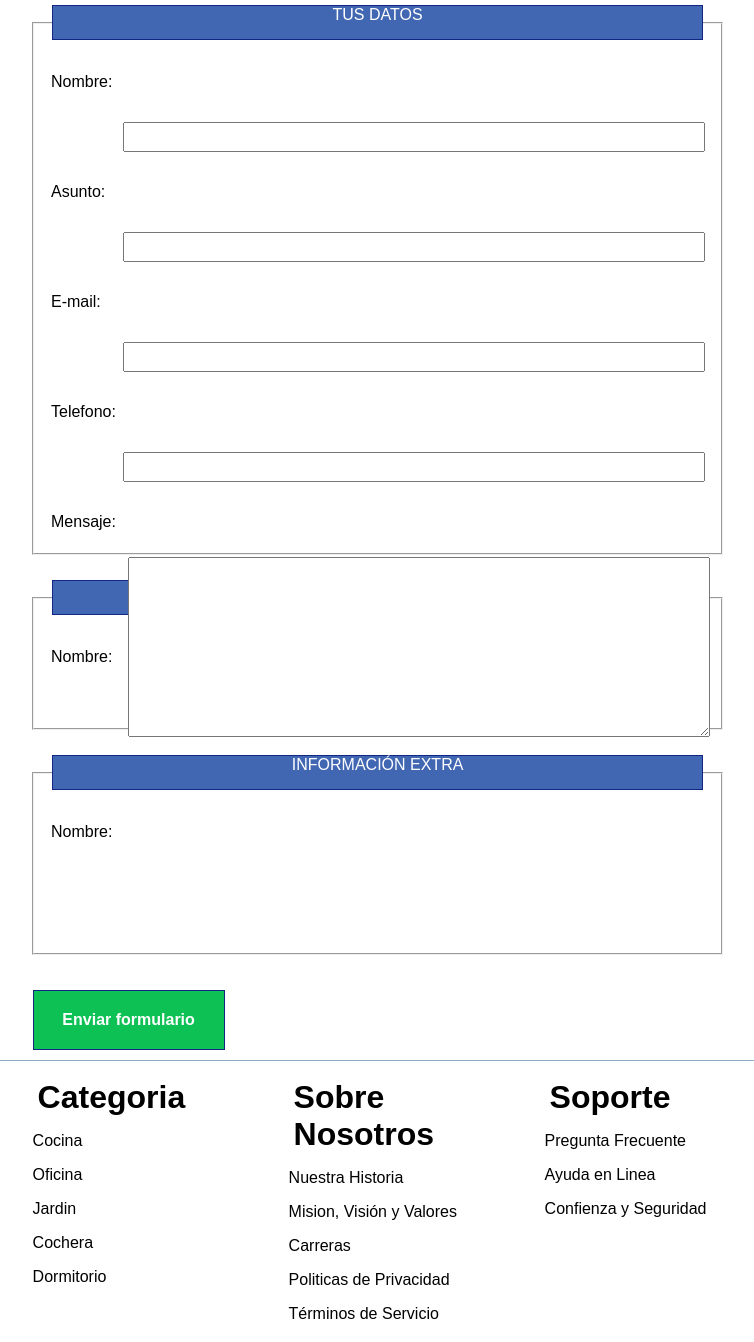
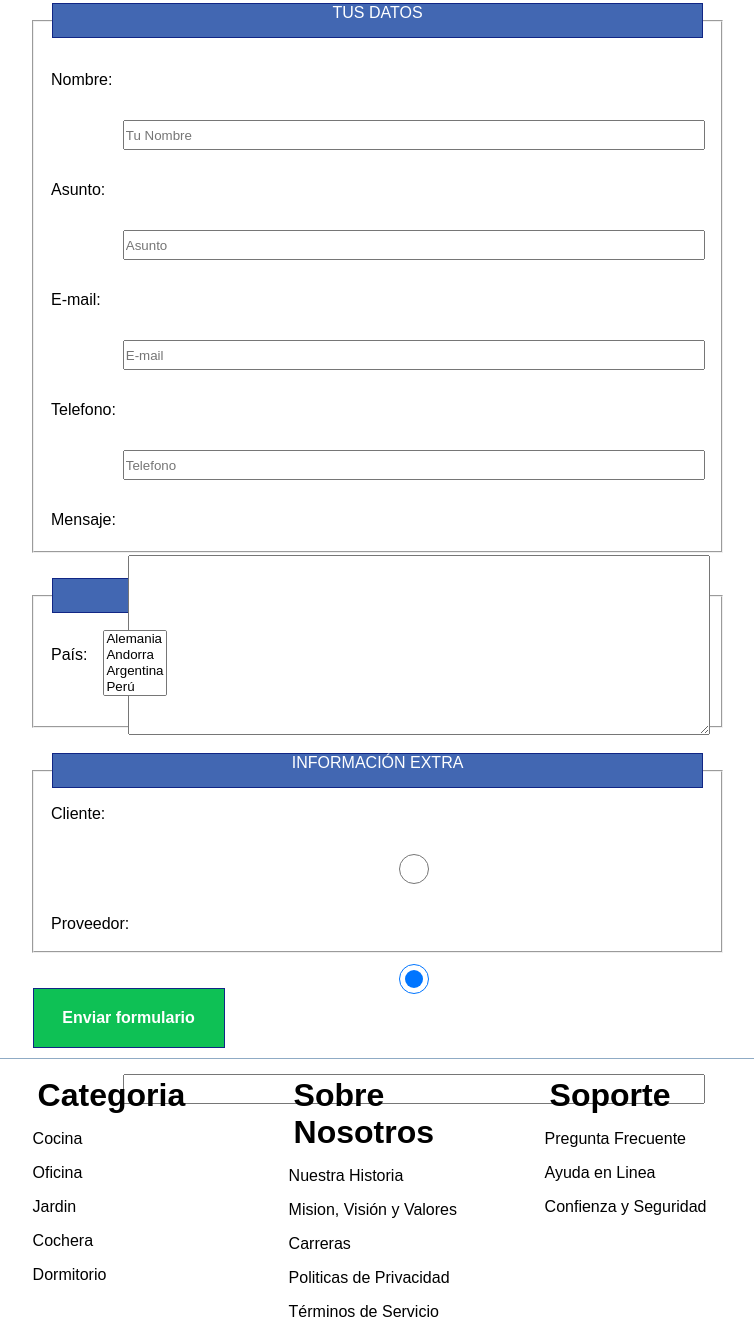
Before and after one commit to juandmelendezpe/proyectoFlexbox, a plain HTML site: page contacto.html in a window 1280 px wide. Shown: the part 235-1577 px from the top of the page, without its empty margins (249-1003 px from the left). Drawn offline with Linux system fonts and the light colour scheme.

Commit message:
cambios form css
canbios en index y csss

```diff
--- a/contacto.html
+++ b/contacto.html
@@ -42,13 +42,13 @@
                   <legend> TUS DATOS</legend>
                   <P>
                   <label for="nombre">Nombre:</label>
-                  <input type="text" name="nombre" />
+                  <input type="text" name="nombre" placeholder="Tu Nombre" />
                   <label for="nombre">Asunto:</label>
-                  <input type="text" name="Asunto" />
+                  <input type="text" name="Asunto" placeholder="Asunto"/>
                   <label for="nombre">E-mail:</label>
-                  <input type="email" name="E-mail" />
+                  <input type="email" name="E-mail" placeholder="E-mail" />
                   <label for="nombre">Telefono:</label>
-                  <input type="number" name="Telefono" />
+                  <input type="text" name="Telefono" placeholder="Telefono"/>
                   <label for="mensaje">Mensaje:</label>
                   <textarea name="mensaje" rows="">
                   </textarea>
@@ -61,16 +61,29 @@
                 <fieldset id="form_pais">
                   <legend> PAÍS</legend>
                   <P>
-                  <label for="nombre">Nombre:</label>
+                  <label for="pais">País:</label>
+                  <select name="provincia" multiple="multiple">
+                    <option value="a">Alemania</option>
+                    <option value="b">Andorra</option>
+                    <option value="c">Argentina</option>
+                    <option value="d">Perú</option>
+                    <option value="e">Brazil</option>
+                    <option value="f">España</option>
+                    <option value="d">Francia</option>
+                    <option value="f">Italia</option>
+                   </select>
                   </P>
                 </fieldset>
               </form>
               <form method="post" action="">
                 <fieldset id="form_infoExtra">
                   <legend> INFORMACIÓN EXTRA</legend>
-                  <P>
-                  <label for="nombre">Nombre:</label>
-                  </P>
+                  <label for="nombre">Cliente:</label>
+                  <input type="radio" id="soup" name="meal" checked>
+                  <label for="nombre">Proveedor:</label>
+                  <input type="radio" id="soup" name="meal" checked>
+                  <label for="nombre">Categooria de Interes:</label>
+                  <input type="text" name="nombre" placeholder="" />
                 </fieldset>
               </form>
             </div>
--- a/css/style.css
+++ b/css/style.css
@@ -87,16 +87,15 @@ header {
     position: sticky;
     top: 0;
     z-index: 5;
-    border: 1px solid black;
     display: flex;
     justify-content: space-around;
-
 }
 
 nav{
     width: 100%;
     background-color: var(--bg-color);
     float: left;
+    border-width: 2px solid var(--orange);
 
 }
 nav ul li {
@@ -143,7 +142,7 @@ main{
     height: 500px;
     padding: 0;
     z-index: 1;
-   /* background-size: cover;*/
+
 }
 /******************Section Categoria Productos**********/
 .categoria-productos{
@@ -176,7 +175,7 @@ main{
 .container-sobre-nosotros{
     width: 100%;
     height: 500px;
-    border: 1px solid #0e385f;
+
     display: flex;
 }
 .container-sobre-nosotros-banner {
@@ -214,7 +213,7 @@ main{
 .section-nuestros-productos{
     width: 100%;
     height: 1870px;
-    border: 1px solid hsl(0, 90%, 29%);
+
     text-align: center;
     z-index: 2;
 }
@@ -222,7 +221,7 @@ main{
 .container-nuestros-productos{
 width: 100%;
 height: 600px;
-border: 1px solid #112685;
+
 display: flex;
 flex-direction: row;
 justify-content: center;
@@ -263,7 +262,7 @@ text-align: center;
 .nuestro-producto2-3_banner{
     width: 35%;
     height: 95%;
-    border: 1px solid var(--bg-input-color);
+
     background-color: var(--bg-input-color);
     margin: 10px;
     padding: 1px;
@@ -376,7 +375,7 @@ main h1{
     display: flex;
     flex-wrap: wrap;
     justify-content: center;
-    border :1px solid #112685;
+
 }
 .section_productos_box{
     width: 30%;
@@ -390,9 +389,11 @@ main h1{
     height: 270px;
     width: 100%;
 }
-.section_productos_box img :hover{
-    width: 35%;
-    height: 30%;
+.section_productos_box img:hover{
+    width: 105%;
+    height: 105%;
+    margin: 0px;
+    padding: 50px;
 
 
 }
@@ -467,6 +468,9 @@ input{
     padding: 1px;
     float: right;
 }
+input:focus{
+    background-color: #76c8fe9b;
+}
 textarea{
     width: 85%;
     height: 180px;
```
